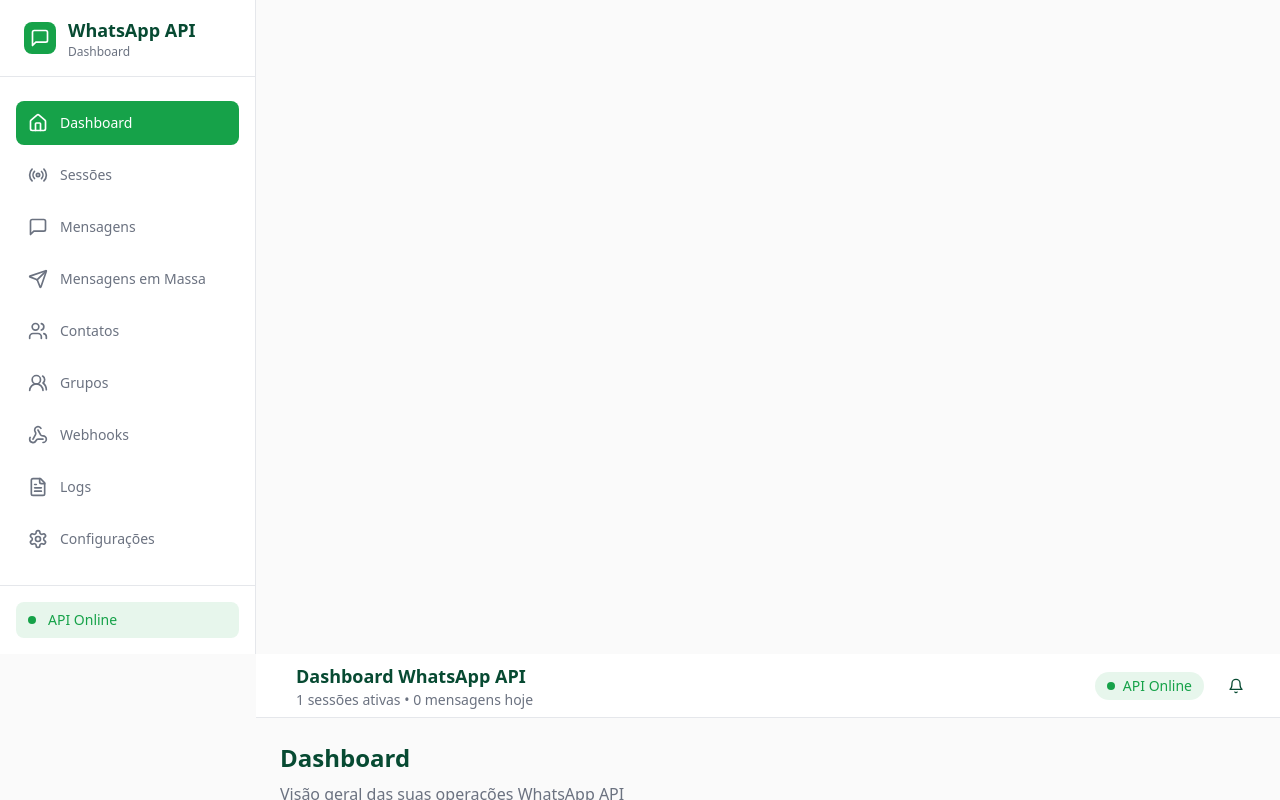
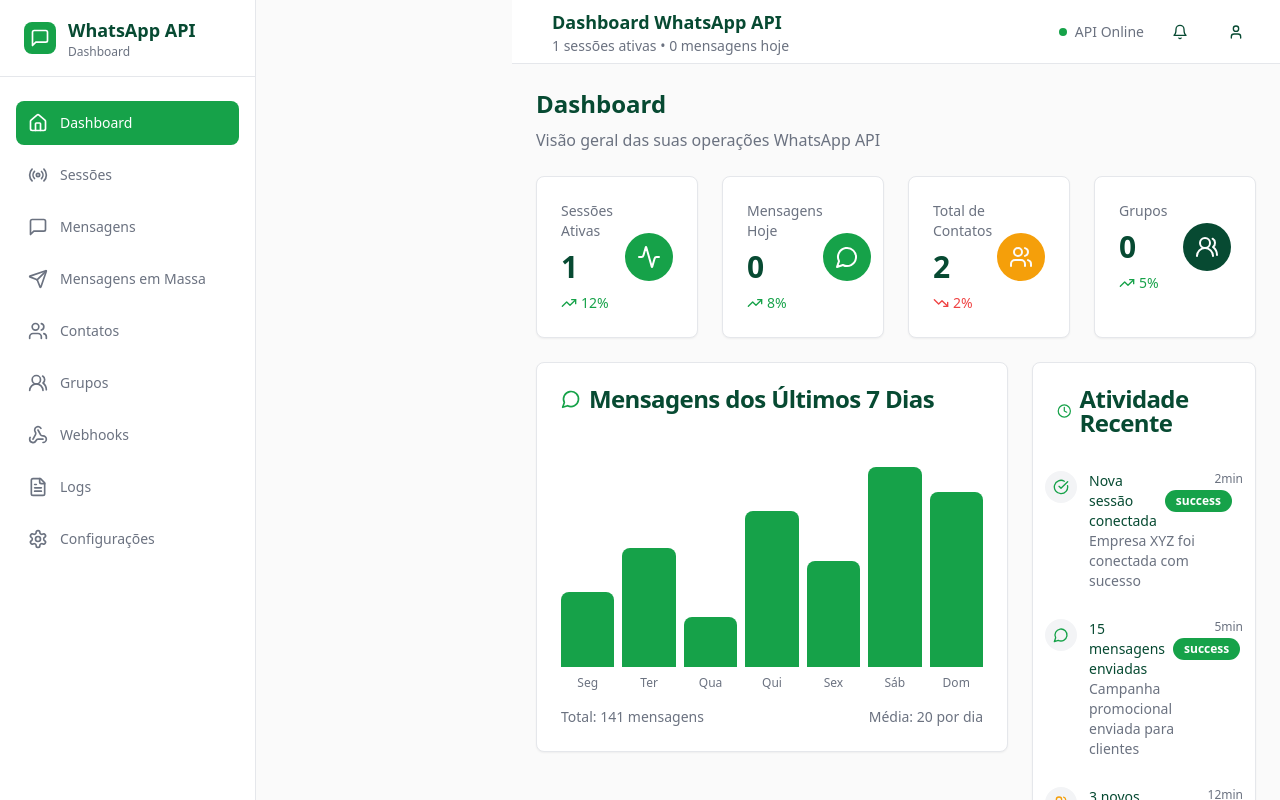
Before and after one commit to igorjeuhan/green-api-desk, a React (Vite) app: page / in a window 1280 px wide. Shown: the top 800 px of the page. Built offline with nearby package versions, Linux system fonts and the light colour scheme.

Commit message:
Reverted to commit 85d2a65de4e983213b3a76deca922edbfdb9c769

```diff
--- a/src/components/layout/DashboardLayout.tsx
+++ b/src/components/layout/DashboardLayout.tsx
@@ -10,16 +10,16 @@ export const DashboardLayout: React.FC<DashboardLayoutProps> = ({ children }) =>
   const [sidebarOpen, setSidebarOpen] = useState(false);
 
   return (
-    <div className="min-h-screen bg-background">
+    <div className="flex min-h-screen w-full bg-background">
       <Sidebar
         isOpen={sidebarOpen}
         onClose={() => setSidebarOpen(false)}
       />
 
-      <div className="lg:pl-64 min-h-screen">
+      <div className="flex-1 flex flex-col lg:ml-64">
         <Header onMenuClick={() => setSidebarOpen(true)} />
 
-        <main className="p-4 md:p-6">
+        <main className="flex-1 p-4 md:p-6 overflow-auto bg-background">
           {children}
         </main>
       </div>
--- a/src/components/layout/Header.tsx
+++ b/src/components/layout/Header.tsx
@@ -11,7 +11,7 @@ export const Header: React.FC<HeaderProps> = ({ onMenuClick }) => {
   const { isApiOnline, stats } = useWhatsApp();
 
   return (
-    <header className="sticky top-0 z-30 h-16 bg-card border-b border-border flex items-center justify-between px-4 md:px-6">
+    <header className="h-16 bg-card border-b border-border flex items-center justify-between px-4 md:px-6">
       <div className="flex items-center space-x-4">
         <Button
           variant="ghost"
@@ -30,11 +30,11 @@ export const Header: React.FC<HeaderProps> = ({ onMenuClick }) => {
         </div>
       </div>
 
-      <div className="flex items-center space-x-3">
+      <div className="flex items-center space-x-4">
         {/* API Status indicator */}
-        <div className="flex items-center space-x-2 px-3 py-1 bg-success/10 rounded-full">
+        <div className="hidden md:flex items-center space-x-2">
           <div className={`w-2 h-2 rounded-full ${isApiOnline ? 'bg-success' : 'bg-destructive'}`} />
-          <span className="text-sm font-medium text-success">
+          <span className="text-sm text-muted-foreground">
             API {isApiOnline ? 'Online' : 'Offline'}
           </span>
         </div>
@@ -42,6 +42,10 @@ export const Header: React.FC<HeaderProps> = ({ onMenuClick }) => {
         <Button variant="ghost" size="icon">
           <Bell className="w-5 h-5" />
         </Button>
+
+        <Button variant="ghost" size="icon">
+          <User className="w-5 h-5" />
+        </Button>
       </div>
     </header>
   );
```
